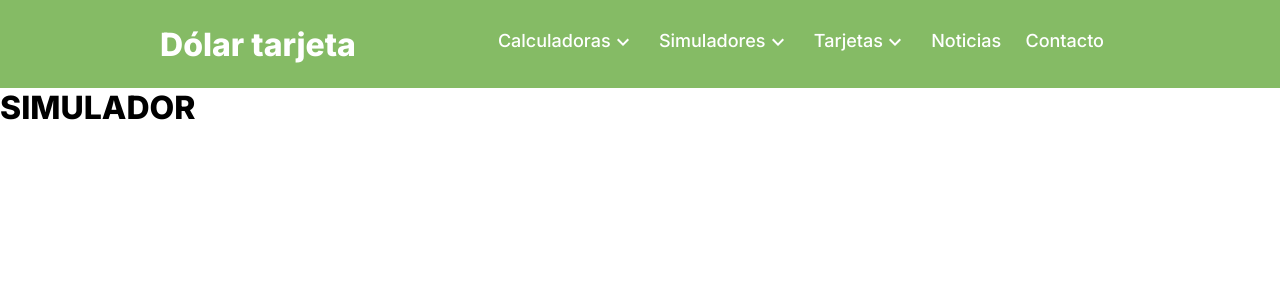
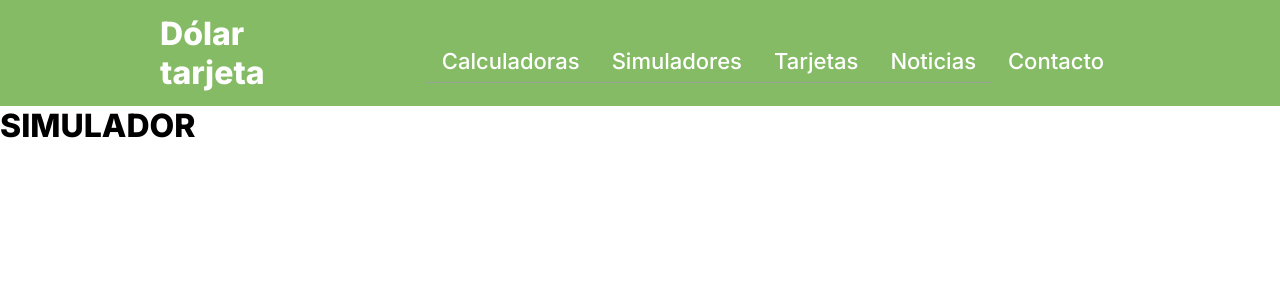
Before and after one commit to axeloehrli/dolar-tarjeta, a Next.js app: page /simulador in a window 1280 px wide. Shown: the top 300 px of the page. Built offline with nearby package versions, Linux system fonts and the light colour scheme.

Commit message:
Fixed styling

```diff
--- a/components/Header.js
+++ b/components/Header.js
@@ -26,19 +26,46 @@ export default function Header() {
             <NavbarItem
               data={{
                 mainTitle: "Calculadoras",
-                contentTitles: ["Calculadora dólar tarjeta", "Calculadora dólar blue"]
+                contentTitles: [
+                  {
+                    title: "Calculadora dólar tarjeta",
+                    href: "/"
+                  },
+                  {
+                    title: "Calculadora dólar blue",
+                    href: "/dolar-blue"
+                  }
+                ]
               }}
             />
             <NavbarItem
               data={{
                 mainTitle: "Simuladores",
-                contentTitles: ["Plazo fijo Banco Nación", "Plazo fijo Banco Provincia"]
+                contentTitles: [
+                  {
+                    title: "Plazo fijo Banco Nación",
+                    href: "/"
+                  },
+                  {
+                    title: "Plazo fijo Banco Provincia",
+                    href: "/"
+                  }
+                ]
               }}
             />
             <NavbarItem
               data={{
                 mainTitle: "Tarjetas",
-                contentTitles: ["Ualá", "Lemoncash"]
+                contentTitles: [
+                  {
+                    title: "Ualá",
+                    href: "/"
+                  },
+                  {
+                    title: "Lemoncash",
+                    href: "/"
+                  }
+                ]
               }}
             />
             <NavbarItem
@@ -50,6 +77,7 @@ export default function Header() {
               data={{
                 mainTitle: "Contacto",
               }}
+              noBorder
             />
           </nav>
         </div>
--- a/components/NavbarItem.js
+++ b/components/NavbarItem.js
@@ -2,23 +2,25 @@ import { useState } from "react"
 import styles from "../styles/NavbarItem.module.css"
 import DownIcon from "../public/down.svg"
 import Image from "next/image"
+import Link from "next/link"
 
-export default function NavbarItem({ data }) {
+export default function NavbarItem({ data, noBorder }) {
   const [showContent, setShowContent] = useState(false)
   return (
-    <div className={styles.navbarItem}>
+    <div className={styles.navbarItem} style={noBorder ? { borderBottom: "none" } : {}}>
       <div className={styles.navbarItemMain}>
         <p>{data.mainTitle}</p>
         {data.contentTitles &&
-          <div onClick={() => setShowContent(prevState => !prevState)} >
-            <Image src={DownIcon} alt="Open" />
-          </div>
+          <Image src={DownIcon} alt="Open" onClick={() => setShowContent(prevState => !prevState)} />
         }
 
       </div>
       <div className={showContent ? styles.navbarItemContentActive : styles.navbarItemContent}>
-        <hr className={styles.hr}></hr>
-        {data.contentTitles && data.contentTitles.map(e => <p key={e}>{e}</p>)}
+        {data.contentTitles && data.contentTitles.map(e =>
+          <Link href={e.href} key={e.title}>
+            <p>{e.title}</p>
+          </Link>
+        )}
       </div>
     </div>
   )
--- a/styles/Header.module.css
+++ b/styles/Header.module.css
@@ -41,13 +41,12 @@
 }
 
 .navbar {
-  max-width: 350px;
-  flex: 2;
+  max-width: 400px;
+  flex: 3;
   background-color: #598044;
-  padding: 1rem;
+  padding-top: 1rem;
   display: flex;
   flex-direction: column;
-  gap: 12px;
 }
 
 .navbarMask {
--- a/styles/NavbarItem.module.css
+++ b/styles/NavbarItem.module.css
@@ -1,13 +1,18 @@
 .navbarItem {
   cursor: pointer;
-  font-size: 18px;
+  font-size: 22px;
   font-weight: 500;
   color: white;
   list-style: none;
+  padding: 0 1rem;
+  transition: all 0.1s ease;
+  border-bottom: 1px solid rgb(151, 163, 151);
 }
 
 .navbarItemMain {
   display: flex;
+  align-items: center;
+  padding: 0.5rem 0;
 }
 
 .navbarItemContent {
@@ -15,9 +20,14 @@
 }
 
 .navbarItemContentActive {
-  display: block;
+  padding-bottom: 0.9rem;
+  display: flex;
+  flex-direction: column;
+  gap: 6px;
 }
-
-.hr {
-  margin: 6px 0;
+.navbarItemContentActive > p {
+  font-size: 18px;
+  font-weight: 400;
+  color: rgb(236, 233, 233);
+  text-decoration: underline;
 }
```
